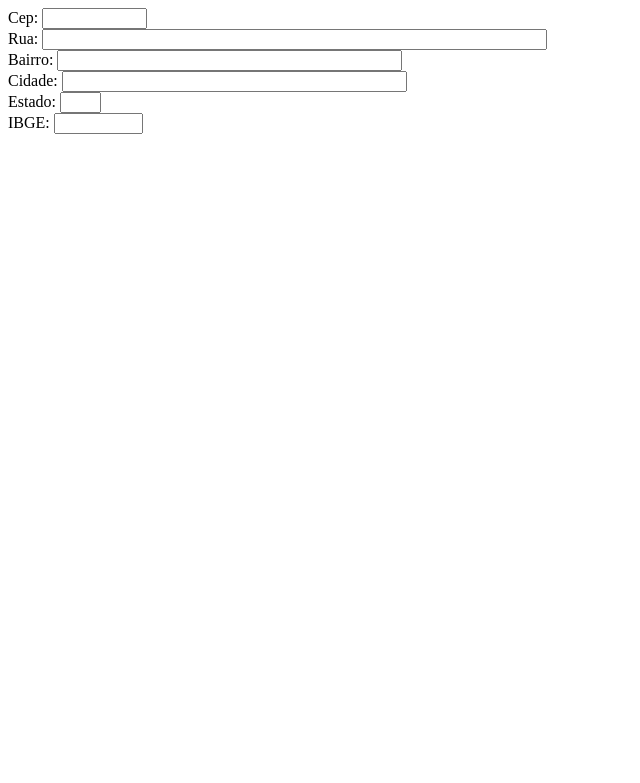
After one commit to rsouza13/projeto_turma_i, a PHP site: page /cadastroComEndereco.html in a window 1280 px wide. The commit adds this page. Shown: the top 783 px of the page, without its empty margins (0-640 px from the left). Run offline with PHP 8.4, Linux system fonts and the light colour scheme.

Commit message:
Inclusão gráfico preenchimento endereço a partir do CEP (ViaCEP)

```diff
--- /dev/null
+++ b/cadastroComEndereco.html
@@ -0,0 +1,29 @@
+<html>
+    <head>
+    <title>ViaCEP Webservice</title>
+    <meta http-equiv="Content-Type" content="text/html; charset=utf-8" />
+
+    <!-- Adicionando Javascript -->
+    <script type="text/Javascript" src="consultaCep.js"></script>
+    </head>
+
+    <body>
+    <!-- Inicio do formulario -->
+      <form method="get" action=".">
+        <label>Cep:
+        <input name="cep" type="text" id="cep" value="" size="10" maxlength="9"
+               onblur="pesquisacep(this.value);" /></label><br />
+        <label>Rua:
+        <input name="rua" type="text" id="rua" size="60" /></label><br />
+        <label>Bairro:
+        <input name="bairro" type="text" id="bairro" size="40" /></label><br />
+        <label>Cidade:
+        <input name="cidade" type="text" id="cidade" size="40" /></label><br />
+        <label>Estado:
+        <input name="uf" type="text" id="uf" size="2" /></label><br />
+        <label>IBGE:
+        <input name="ibge" type="text" id="ibge" size="8" /></label><br />
+      </form>
+    </body>
+
+    </html>
--- /dev/null
+++ b/consultaCep.js
@@ -0,0 +1,64 @@
+function limpa_formulário_cep() {
+    //Limpa valores do formulário de cep.
+    document.getElementById('rua').value=("");
+    document.getElementById('bairro').value=("");
+    document.getElementById('cidade').value=("");
+    document.getElementById('uf').value=("");
+}
+
+function meu_callback(conteudo) {
+if (!("erro" in conteudo)) {
+    //Atualiza os campos com os valores.
+    document.getElementById('rua').value=(conteudo.logradouro);
+    document.getElementById('bairro').value=(conteudo.bairro);
+    document.getElementById('cidade').value=(conteudo.localidade);
+    document.getElementById('uf').value=(conteudo.uf);
+} //end if.
+else {
+    //CEP não Encontrado.
+    limpa_formulário_cep();
+    alert("CEP não encontrado.");
+}
+}
+
+function pesquisacep(valor) {
+
+//Nova variável "cep" somente com dígitos.
+var cep = valor.replace(/\D/g, '');
+
+//Verifica se campo cep possui valor informado.
+if (cep != "") {
+
+    //Expressão regular para validar o CEP.
+    var validacep = /^[0-9]{8}$/;
+
+    //Valida o formato do CEP.
+    if(validacep.test(cep)) {
+
+        //Preenche os campos com "..." enquanto consulta webservice.
+        document.getElementById('rua').value="...";
+        document.getElementById('bairro').value="...";
+        document.getElementById('cidade').value="...";
+        document.getElementById('uf').value="...";
+
+        //Cria um elemento javascript.
+        var script = document.createElement('script');
+
+        //Sincroniza com o callback.
+        script.src = 'https://viacep.com.br/ws/'+ cep + '/json/?callback=meu_callback';
+
+        //Insere script no documento e carrega o conteúdo.
+        document.body.appendChild(script);
+
+    } //end if.
+    else {
+        //cep é inválido.
+        limpa_formulário_cep();
+        alert("Formato de CEP inválido.");
+    }
+} //end if.
+else {
+    //cep sem valor, limpa formulário.
+    limpa_formulário_cep();
+}
+};
```
Also changed, not shown: formCadastrarAluno.html (+15 -0 lines), index.php (+31 -0 lines).
